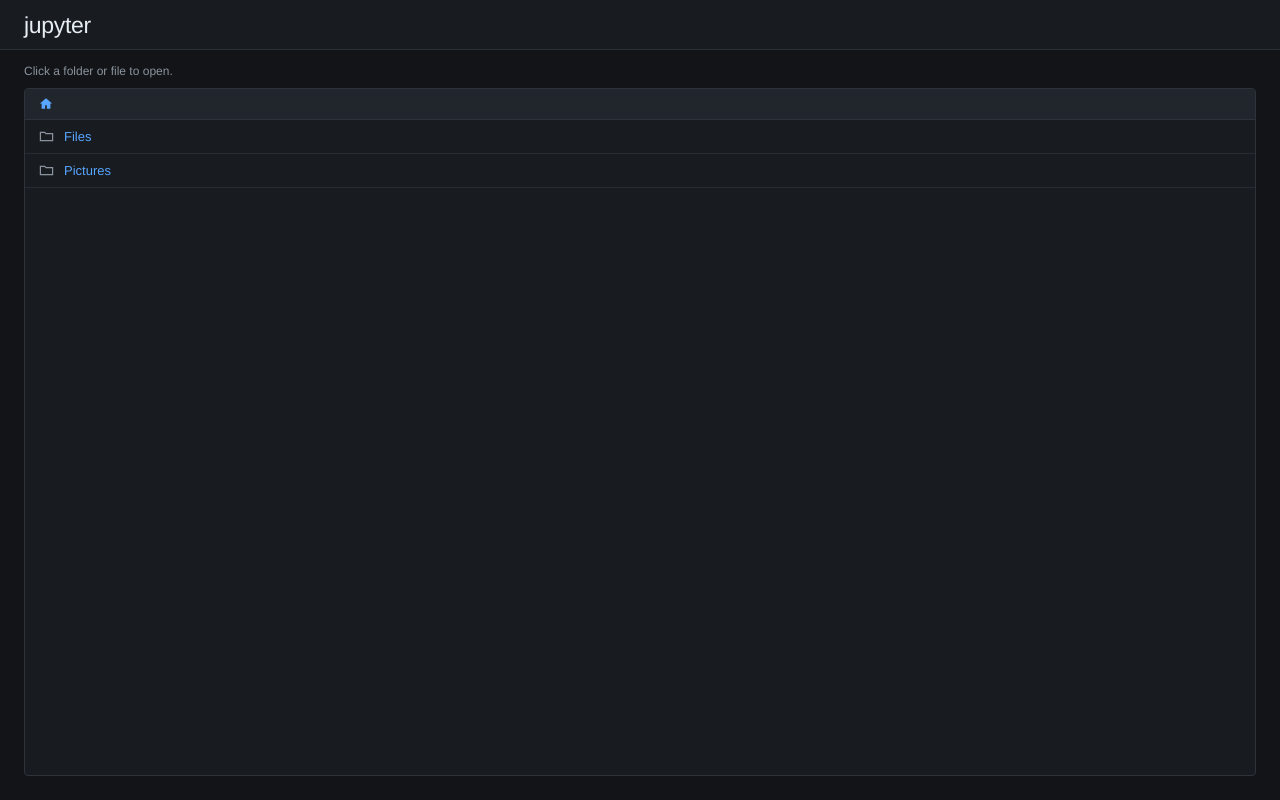
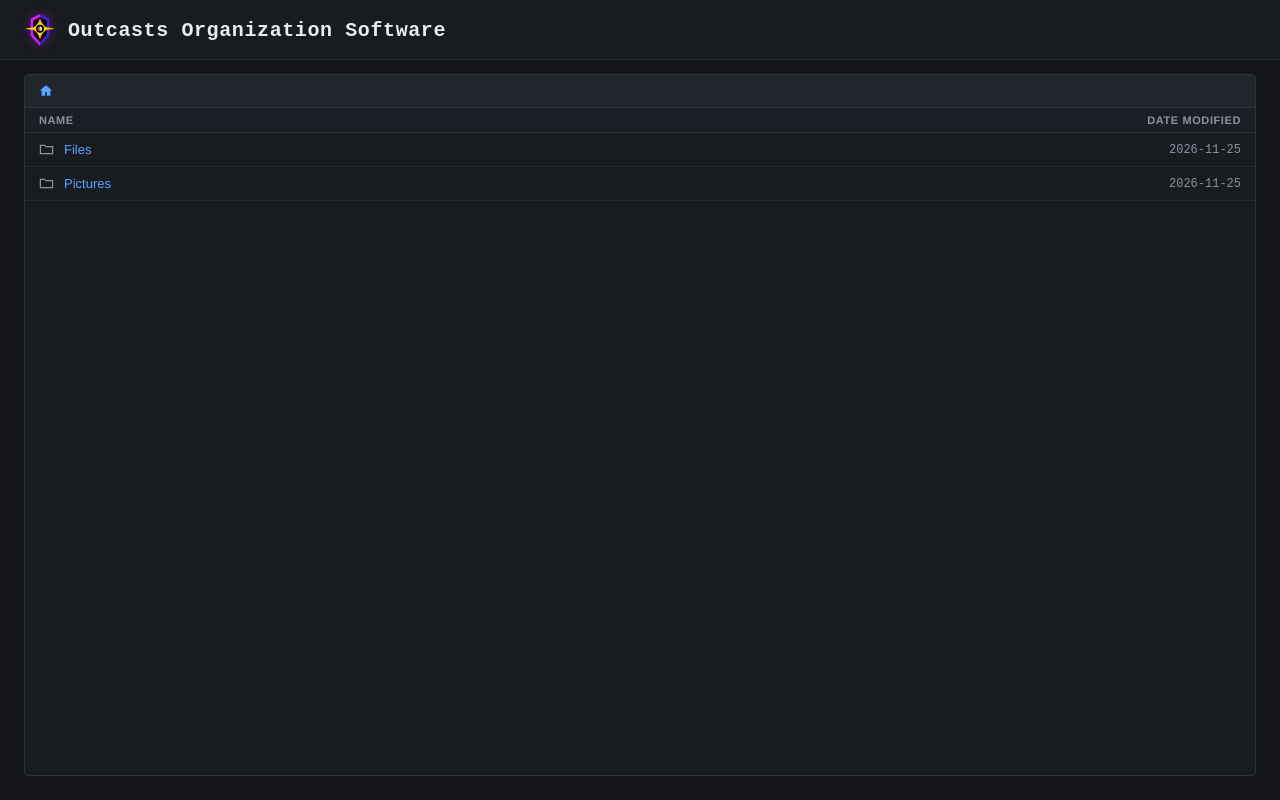
Before and after one commit to CodexNer/BlankZone.bz, a plain HTML site: page index.html in a window 1280 px wide. Drawn offline with Linux system fonts and the light colour scheme.

Commit message:
Changing styles

```diff
--- a/index.html
+++ b/index.html
@@ -3,7 +3,7 @@
 <head>
   <meta charset="UTF-8">
   <meta name="viewport" content="width=device-width, initial-scale=1.0">
-  <title>Blank Zone Directory Webpage</title>
+  <title>Outcasts Organization Software — Directory</title>
   <style>
     :root {
       color-scheme: dark;
@@ -26,7 +26,7 @@
     /* Top Header (Full Width) */
     .navbar {
       width: 100%;
-      padding: 12px 24px 10px;
+      padding: 12px 24px 11px;
       border-bottom: 1px solid #2a2f38;
       display: flex;
       align-items: center;
@@ -35,15 +35,20 @@
     .brand {
       display: inline-flex;
       align-items: center;
-      gap: 8px;
+      gap: 12px;
       text-decoration: none;
       color: #e6edf3;
-      font-size: 23px;
-      font-weight: 400;
-      letter-spacing: -0.3px;
+      font-family: "Courier New", Courier, "Lucida Console", monospace;
+      font-size: 20px;
+      font-weight: 700;
+      letter-spacing: 0.6px;
     }
     .brand:hover {
       color: #ffffff;
+    }
+    .brand-logo {
+      flex-shrink: 0;
+      filter: drop-shadow(0 0 5px rgba(217, 30, 255, 0.35));
     }
 
     /* Main Container (Full Page) */
@@ -53,20 +58,6 @@
       display: flex;
       flex-direction: column;
       padding: 14px 24px 24px;
-    }
-
-    /* Sub-toolbar (Ready for future buttons) */
-    .sub-toolbar {
-      display: flex;
-      justify-content: space-between;
-      align-items: center;
-      margin-bottom: 10px;
-      flex-wrap: wrap;
-      gap: 8px;
-    }
-    .hint-text {
-      color: #8b949e;
-      font-size: 12px;
     }
 
     /* Buttons */
@@ -99,7 +90,7 @@
     }
     .list-header {
       background: #21262d;
-      padding: 8px 14px;
+      padding: 9px 14px;
       border-bottom: 1px solid #2d333b;
       display: flex;
       align-items: center;
@@ -124,6 +115,22 @@
     }
     .breadcrumb span.sep {
       color: #6e7681;
+    }
+
+    /* Column Header Bar Under Breadcrumb */
+    .column-header {
+      display: flex;
+      align-items: center;
+      justify-content: space-between;
+      padding: 6px 14px;
+      background: #1b1f25;
+      border-bottom: 1px solid #2d333b;
+      color: #8b949e;
+      font-size: 11px;
+      font-weight: 600;
+      text-transform: uppercase;
+      letter-spacing: 0.6px;
+      user-select: none;
     }
 
     #fileList {
@@ -176,9 +183,11 @@
     }
     .row-meta {
       color: #8b949e;
+      font-family: "Courier New", Courier, monospace;
       font-size: 12px;
       white-space: nowrap;
-      margin-left: 12px;
+      margin-left: 16px;
+      text-align: right;
     }
     .badge-locked {
       background: #272118;
@@ -244,20 +253,40 @@
 
   <header class="navbar">
     <a class="brand" href="#" onclick="navigateTo(''); return false;">
-      <span>jupyter</span>
+      <!-- Outcasts Shield Crest SVG -->
+      <svg class="brand-logo" width="32" height="36" viewBox="0 0 120 132" fill="none" xmlns="http://www.w3.org/2000/svg">
+        <!-- Dark Shield Base -->
+        <polygon points="60,6 95,24 95,88 60,126 25,88 25,24" fill="#090714"/>
+        <!-- Left Magenta Shield Half -->
+        <polygon points="60,6 25,24 25,88 60,126 60,113 34,83 34,30 60,17" fill="#d91eff"/>
+        <!-- Right Indigo-Violet Shield Half -->
+        <polygon points="60,6 95,24 95,88 60,126 60,113 86,83 86,30 60,17" fill="#4324c9"/>
+        <!-- Horizontal Side Spikes -->
+        <polygon points="4,61 32,56 32,66" fill="#facc15"/>
+        <polygon points="116,61 88,56 88,66" fill="#eab308"/>
+        <!-- Vertical Crimson Accent Tips -->
+        <polygon points="60,21 55,34 65,34" fill="#dc2626"/>
+        <polygon points="60,103 55,89 65,89" fill="#dc2626"/>
+        <!-- Inner Yellow Four-Point Eye Flare -->
+        <path d="M60 25 C67 43 76 53 93 61 C76 69 67 79 60 98 C53 79 44 69 27 61 C44 53 53 43 60 25 Z" fill="#facc15"/>
+        <!-- Dark Eye Socket -->
+        <circle cx="60" cy="61" r="15" fill="#090714"/>
+        <!-- Split Central Pupil (Magenta Left / Yellow Right) -->
+        <path d="M60 52.5 A8.5 8.5 0 0 0 60 69.5 C57.5 64 57.5 58 60 52.5 Z" fill="#e62eff"/>
+        <path d="M60 52.5 A8.5 8.5 0 0 1 60 69.5 C57.5 64 57.5 58 60 52.5 Z" fill="#fde047"/>
+      </svg>
+      <span>Outcasts Organization Software</span>
     </a>
   </header>
 
   <main class="container">
-    <div class="sub-toolbar">
-      <div class="hint-text">
-        Click a folder or file to open.
-      </div>
-    </div>
-
     <div class="list-panel">
       <div class="list-header">
         <nav class="breadcrumb" id="breadcrumb"></nav>
+      </div>
+      <div class="column-header">
+        <span>Name</span>
+        <span>Date Modified</span>
       </div>
       <div id="fileList"></div>
     </div>
@@ -322,6 +351,20 @@
         });
       }
       bc.innerHTML = html;
+    }
+
+    // Returns direct commit date if present, or latest commit date of files inside the folder
+    function getModifiedDate(item) {
+      if (item.modified) return item.modified;
+      if (item.type === 'dir') {
+        const prefix = item.path + '/';
+        const childDates = allEntries
+          .filter(e => e.path.startsWith(prefix) && e.modified)
+          .map(e => e.modified)
+          .sort();
+        return childDates.length ? childDates[childDates.length - 1] : '—';
+      }
+      return '—';
     }
 
     function renderDirectory() {
@@ -412,7 +455,7 @@
 
         const meta = document.createElement('div');
         meta.className = 'row-meta';
-        meta.textContent = item.modified || '';
+        meta.textContent = getModifiedDate(item);
 
         row.appendChild(left);
         row.appendChild(meta);
```
Also changed, not shown: 1 other file.
